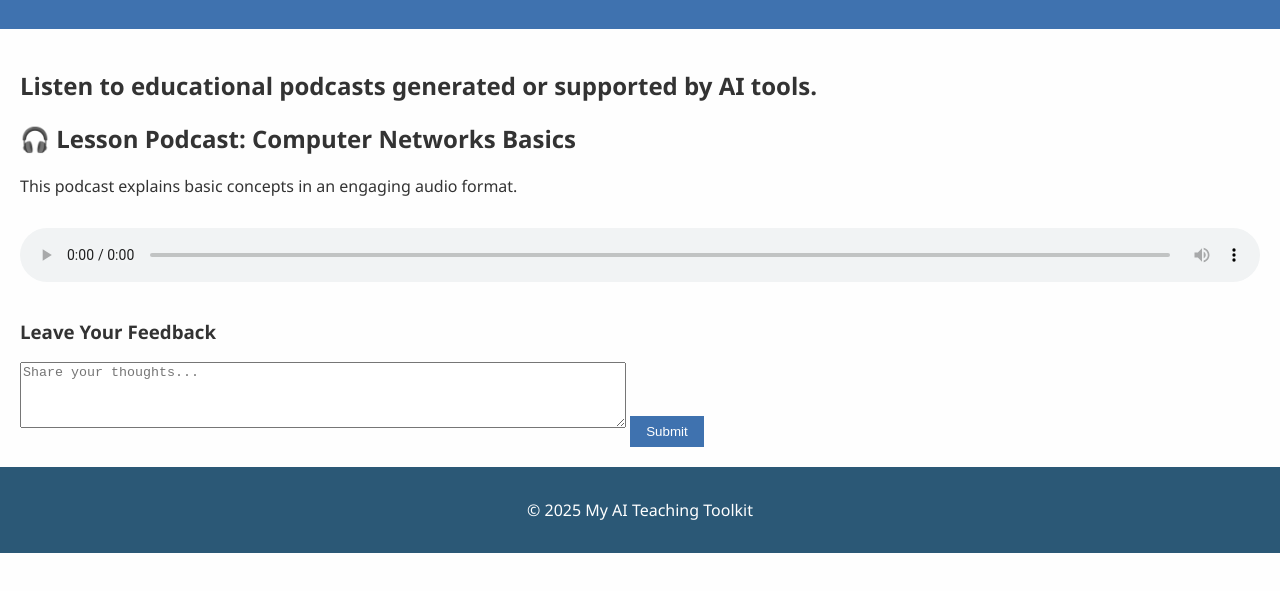
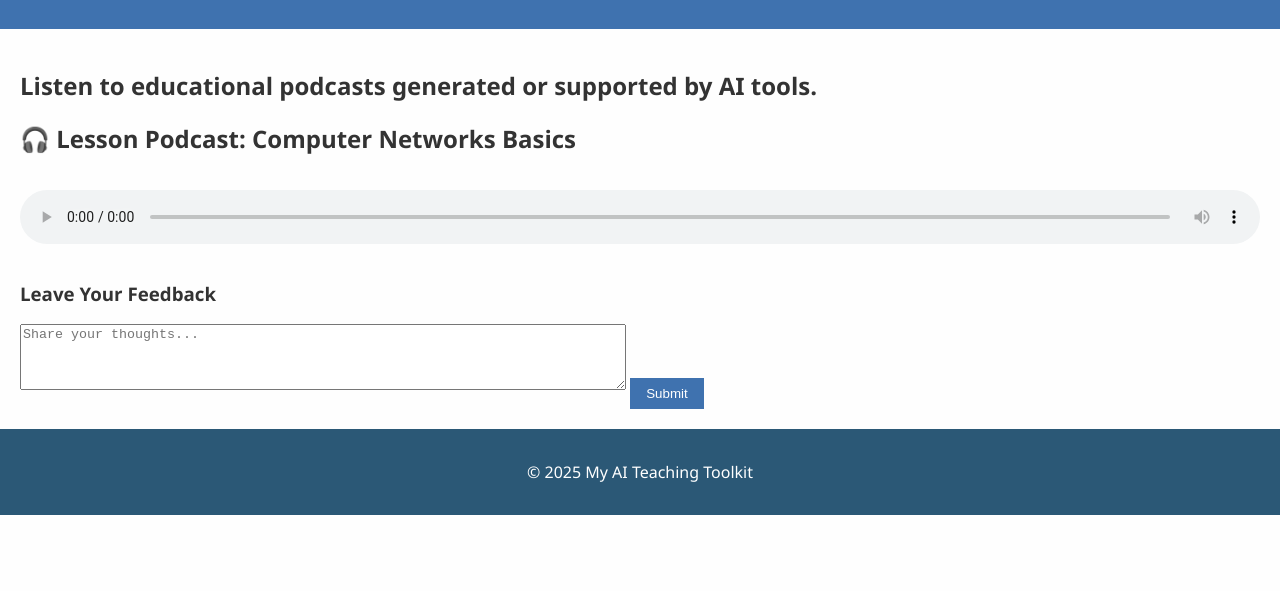
Before and after one commit to drpraveengupta/My-AI-Teaching-Toolkit, a plain HTML site: page podcast.html in a window 1280 px wide. Shown: the part 143-734 px from the top of the page. Drawn offline with Linux system fonts and the light colour scheme.

Commit message:
Update podcast.html

```diff
--- a/podcast.html
+++ b/podcast.html
@@ -26,7 +26,6 @@
   <main>
 <h2>Listen to educational podcasts generated or supported by AI tools.</h2>
     <h2>🎧 Lesson Podcast: Computer Networks Basics</h2>
-<p>This podcast explains basic concepts in an engaging audio format.</p>
 <audio controls>
   <source src="Computer Network Basics.mp3" type="audio/mpeg">
   Your browser does not support the audio element.
```
